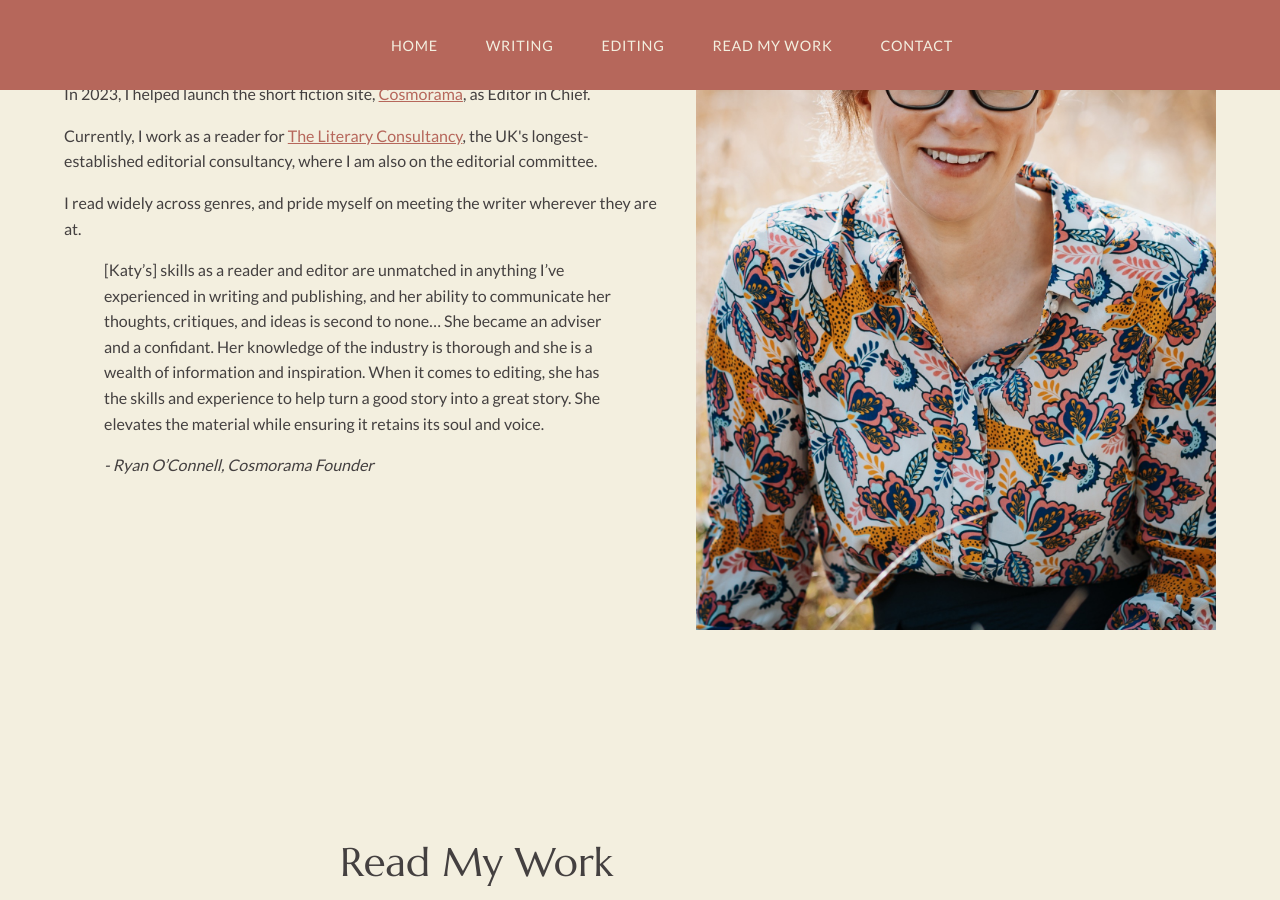
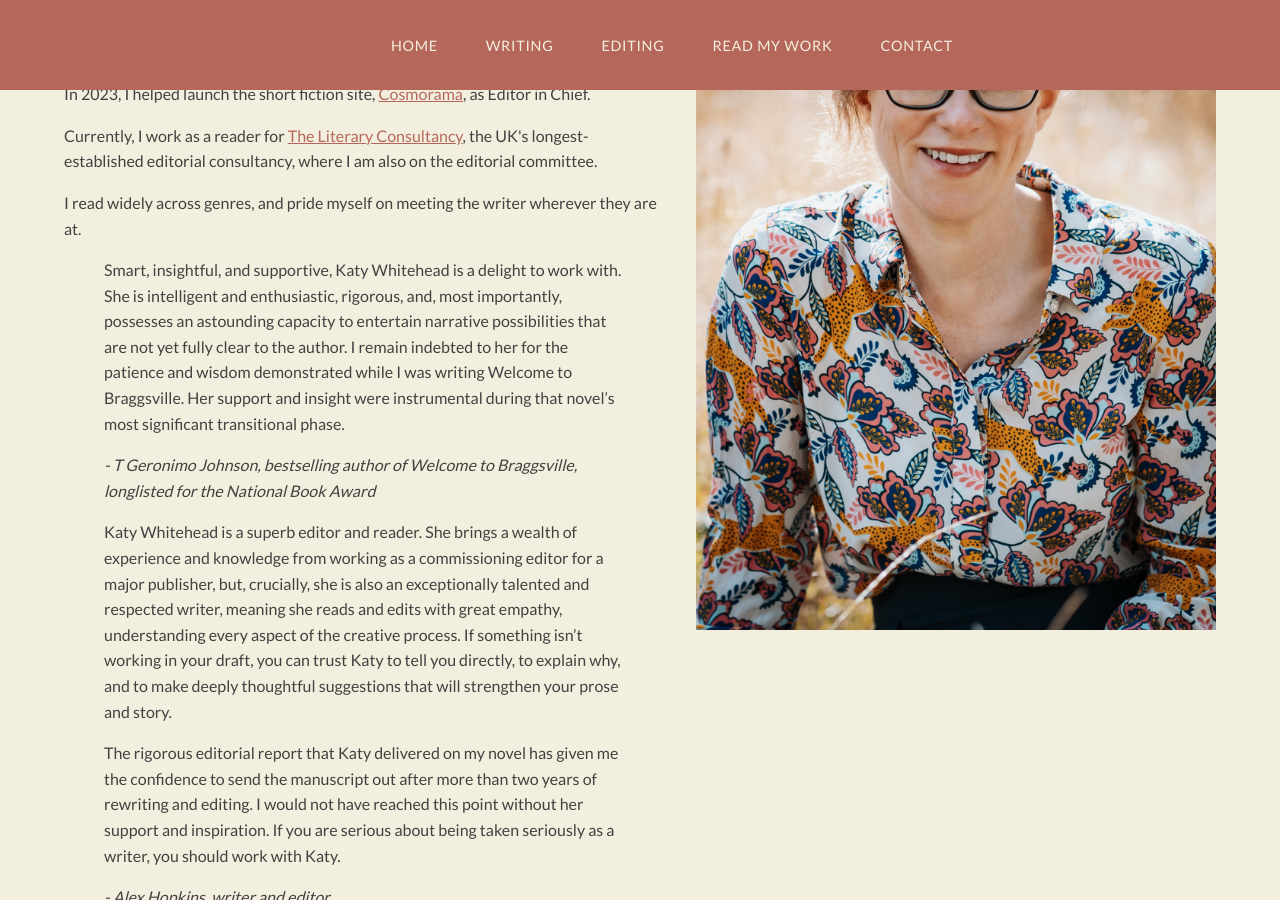
Before and after one commit to kwhiteheadsite/kwhiteheadsite.github.io, a Jekyll site: the page built from index.md, in a window 1280 px wide and 900 px high, scrolled down 2996 px. Built offline with Jekyll 4.4.1, drawn with Linux system fonts in a browser that asks for light colours; some of the changed text lies outside the part shown.

Commit message:
update text

```diff
--- a/Gemfile
+++ b/Gemfile
@@ -1,4 +1,4 @@
 source "https://rubygems.org"
 
-gem "github-pages", group: :jekyll_plugins
+gem "github-pages", "~> 231", group: :jekyll_plugins
 gem "webrick"
--- a/index.md
+++ b/index.md
@@ -66,6 +66,15 @@ sections:
             <p>Currently, I work as a reader for <a href="https://literaryconsultancy.co.uk/">The Literary Consultancy</a>, the UK's longest-established editorial consultancy, where I am also on the editorial committee.</p>
             <p>I read widely across genres, and pride myself on meeting the writer wherever they are at.</p>
             <blockquote>
+                <p>Smart, insightful, and supportive, Katy Whitehead is a delight to work with. She is intelligent and enthusiastic, rigorous, and, most importantly, possesses an astounding capacity to entertain narrative possibilities that are not yet fully clear to the author.  I remain indebted to her for the patience and wisdom demonstrated while I was writing Welcome to Braggsville.  Her support and insight were instrumental during that novel’s most significant transitional phase.</p>
+                <cite>- T Geronimo Johnson, bestselling author of Welcome to Braggsville, longlisted for the National Book Award</cite>
+            </blockquote>
+            <blockquote>
+                <p>Katy Whitehead is a superb editor and reader. She brings a wealth of experience and knowledge from working as a commissioning editor for a major publisher, but, crucially, she is also an exceptionally talented and respected writer, meaning she reads and edits with great empathy, understanding every aspect of the creative process. If something isn’t working in your draft, you can trust Katy to tell you directly, to explain why, and to make deeply thoughtful suggestions that will strengthen your prose and story.</p>
+                <p>The rigorous editorial report that Katy delivered on my novel has given me the confidence to send the manuscript out after more than two years of rewriting and editing. I would not have reached this point without her support and inspiration. If you are serious about being taken seriously as a writer, you should work with Katy.</p>
+                <cite>- Alex Hopkins, writer and editor</cite>
+            </blockquote>
+            <blockquote>
                 <p>[Katy’s] skills as a reader and editor are unmatched in anything I’ve experienced in writing and publishing, and her ability to communicate her thoughts, critiques, and ideas is second to none… She became an adviser and a confidant. Her knowledge of the industry is thorough and she is a wealth of information and inspiration. When it comes to editing, she has the skills and experience to help turn a good story into a great story. She elevates the material while ensuring it retains its soul and voice.</p>
                 <cite>- Ryan O’Connell, Cosmorama Founder</cite>
             </blockquote>
@@ -84,8 +93,9 @@ sections:
                 <li><a href="https://granta.com/kidzania/">Kidzania</a> on Granta</li>
                 <li><a href="/a-quarter-tab-of-loss/">A Quarter Tab of Loss</a>, originally published on Roxane Gay's Substack, <a href="https://audacity.substack.com/p/a-quarter-tab-of-loss">The Audacity</a></li>
                 <li>For Graywolf Press' Graywolf Lab <a href="https://graywolflab.org/2025/11/14/escaping-the-family/">I wrote about escape rooms</a></li>
+                <li><a href="https://dirt.fyi/article/2026/05/agony-and-the-planet-grew-hotter">Agony / And the Planet Grew Hotter</a>on dirt.fyi</li>
             </ul>
-            <p>To keep up to date about new writing please follow me on <a href="https://substack.com/@katynophone">Substack</a>.</p>
+            <p>To keep up to date about new writing please follow me on <a href="https://substack.com/@katynophone">Substack</a> or Instagram <a href="https://www.instagram.com/katywhiteheadwriter/">@katywhiteheadwriter</a>.</p>
         </div>
     </div>
 </section>
```
Also changed, not shown: Gemfile.lock (deleted).
